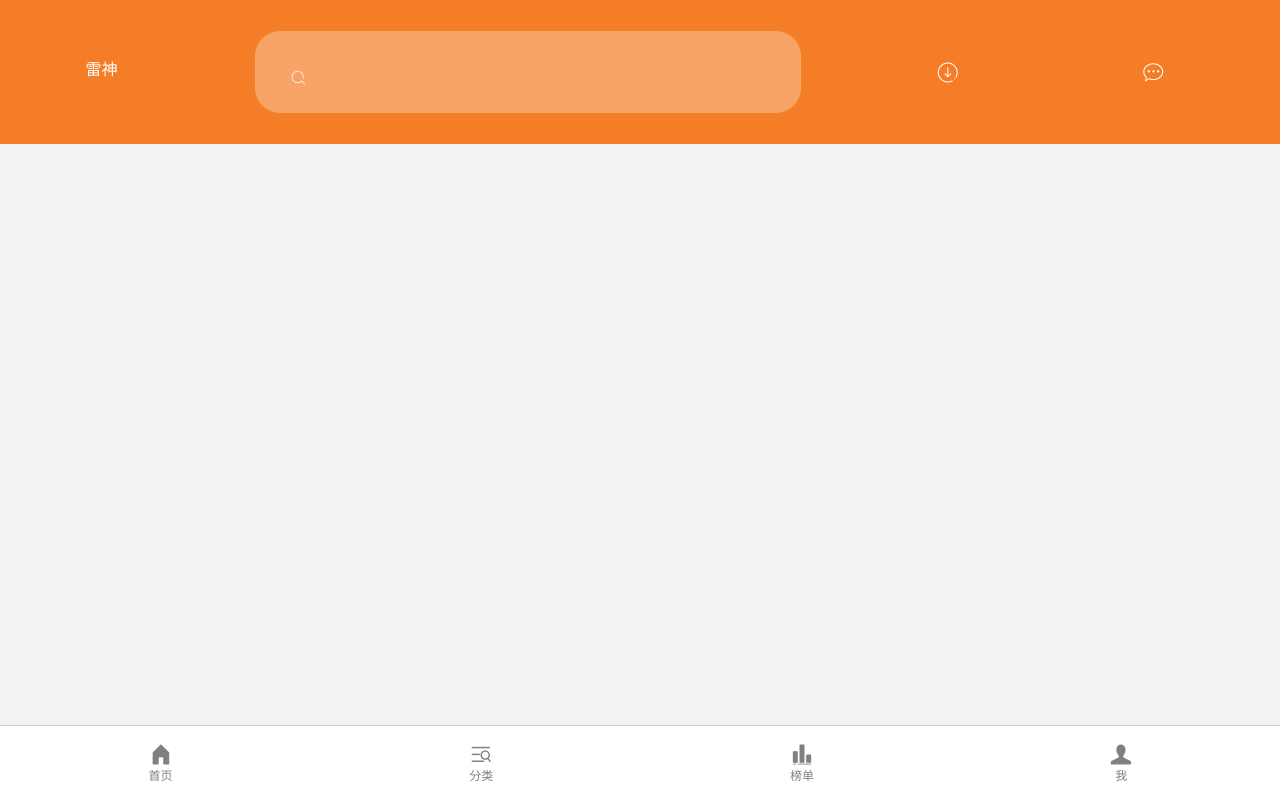
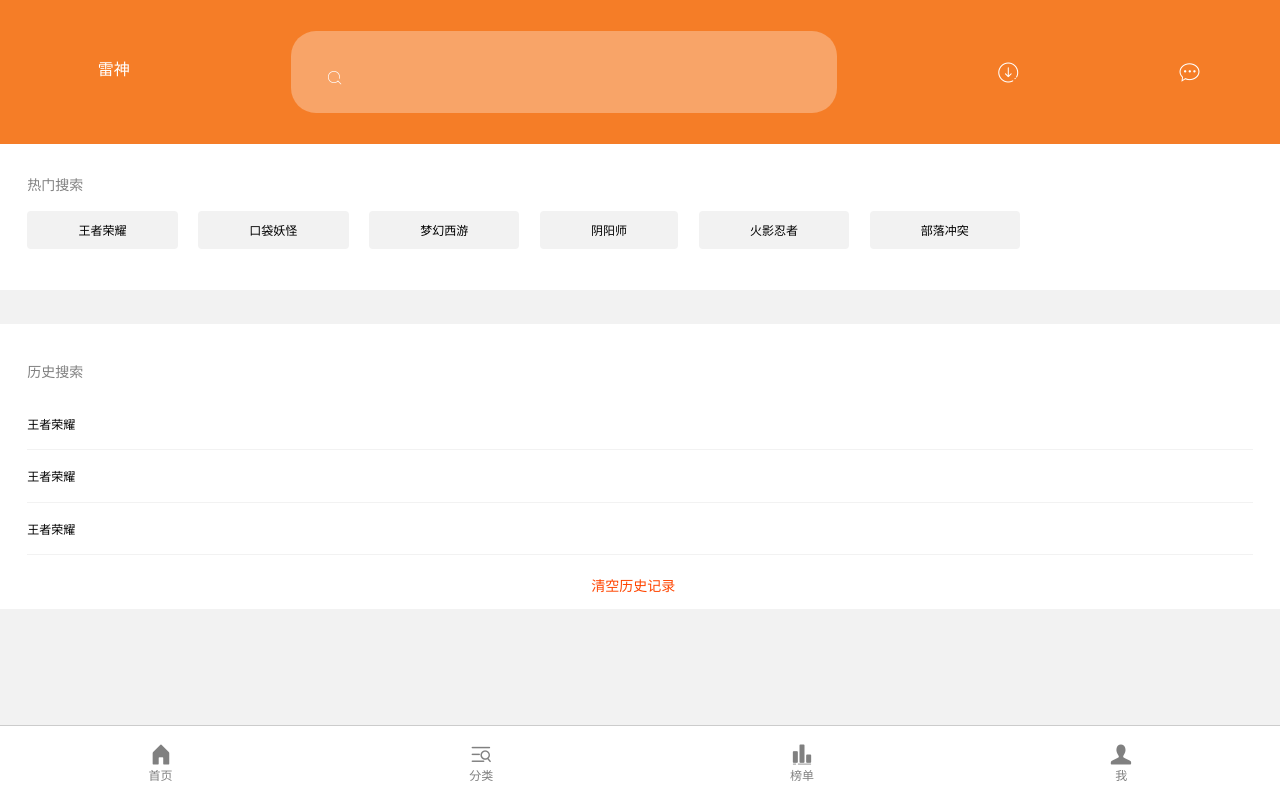
Before and after one commit to gyt95/react-game-center, a React (Create React App) app: page /search in a window 1280 px wide. Built offline with nearby package versions, Linux system fonts and the light colour scheme.

Commit message:
Add search page

```diff
--- a/src/App.js
+++ b/src/App.js
@@ -10,15 +10,12 @@ import Home from './components/Home/home';
 import Billboard from './components/Billboard/billboard';
 import Category from './components/Category/category';
 import My from './components/My/my';
+import Search from './components/Search/search';
 
 import createHistory from 'history/createBrowserHistory';
 const history = createHistory();
 
 class App extends Component {
-  // componentDidMount(){
-  //   var k = window.screen.height - 36 - 46;
-  //   this.refs.body.style.height = k + 'px';
-  // }
   render() {
     return (
       <div>
@@ -30,6 +27,7 @@ class App extends Component {
               <Route path="/category" component = { Category }/>
               <Route path="/billboard" component = { Billboard }/>
               <Route path="/my" component = { My }/>
+              <Route path="/search" component = { Search }/>
             </div>
             <Footer/>
           </div>
--- a/src/components/Footer/footer.js
+++ b/src/components/Footer/footer.js
@@ -1,8 +1,13 @@
 import React, { Component }  from 'react';
 import { NavLink } from 'react-router-dom';
+
 import './footer.scss';
 
 class Footer extends Component{
+    constructor(props) {
+        super(props);
+        this.locations = window.location.pathname;
+    }
     render(){
         return(
             <div className="footer">
--- a/src/components/Header/header.css
+++ b/src/components/Header/header.css
@@ -8,7 +8,7 @@
   justify-content: space-around;
 }
 
-.header span {
+.header .head-left {
   line-height: 3.1rem;
   color: #fff;
   font-size: 16px;
@@ -45,7 +45,3 @@
   line-height: 3.3rem;
   vertical-align: middle;
 }
-
-.header a {
-  width: 2rem;
-}
--- a/src/components/Header/header.js
+++ b/src/components/Header/header.js
@@ -3,14 +3,18 @@ import { Link } from 'react-router-dom';
 import './header.scss';
 
 class Header extends Component{
+    constructor(props) {
+        super(props);
+        this.locations = window.location.pathname;
+    }
     render(){
         return(
             <div className="header">
-                <span>雷神</span>
-                <div className="search-input">
+                <Link to="/" className="head-left">雷神</Link>
+                <Link to="/search" className="search-input">
                     <i className="iconfont icon-sousuo"></i>
                     <input type="text"/>
-                </div>
+                </Link>
                 <Link to="/download" className="download-btn">
                     <i className="iconfont icon-xiazai1"></i>
                 </Link>
--- a/src/components/Header/header.scss
+++ b/src/components/Header/header.scss
@@ -6,7 +6,7 @@
     padding: 0.5rem 0 0.9rem 0;
     display: flex;
     justify-content: space-around;
-    span{
+    .head-left{
         line-height: 3.1rem;
         color: #fff;
         font-size: 16px;
@@ -40,7 +40,7 @@
         line-height: 3.3rem;
         vertical-align: middle;
     }
-    a{
-        width: 2rem;
-    }
+    // a{
+    //     width: 2rem;
+    // }
 }
--- /dev/null
+++ b/src/components/Search/search.css
@@ -0,0 +1,99 @@
+.search-box {
+  background: #f2f2f2;
+}
+
+.search-box .hot-search {
+  margin-bottom: 1rem;
+  background: #fff;
+  padding: 0.6rem 0.8rem;
+}
+
+.search-box .hot-search li {
+  font-size: 12px;
+  display: inline-block;
+  background: #f2f2f2;
+  padding: 0.3rem 1.5rem;
+  margin: 0 0.6rem 0.6rem 0;
+  border-radius: 4px;
+}
+
+.search-box .history-search {
+  background: #fff;
+  padding: 0.6rem 0.8rem;
+}
+
+.search-box .history-search li {
+  font-size: 12px;
+  padding: 0.5rem 0;
+  border-bottom: 1px solid #f2f2f2;
+}
+
+.search-box span {
+  padding: 0.5rem 0;
+  color: grey;
+  display: block;
+}
+
+.search-box .clean-history {
+  background: #fff;
+  text-align: center;
+  color: orangered;
+  padding: 0 0.4rem 0.4rem 0;
+}
+
+.search-box .mask {
+  position: absolute;
+  top: 0;
+  left: 0;
+  right: 0;
+  bottom: 0;
+  margin: auto;
+  background: #000;
+  opacity: 0.3;
+  z-index: 5;
+  display: none;
+}
+
+.search-box .modal {
+  position: fixed;
+  top: 50%;
+  left: 50%;
+  transform: translate(-50%, -50%);
+  background: #fff;
+  z-index: 6;
+  width: 70%;
+  padding: 1rem;
+  border-radius: 5px;
+  display: none;
+}
+
+.search-box .modal p {
+  color: orangered;
+  padding-bottom: 0.5rem;
+  border-bottom: 1px solid orangered;
+}
+
+.search-box .modal span {
+  color: #000;
+}
+
+.search-box .modal .clean-btn {
+  margin-top: 2rem;
+  display: flex;
+  justify-content: space-between;
+}
+
+.search-box .modal input {
+  display: inline-block;
+  width: 45%;
+  padding: 0.5rem;
+  text-align: center;
+  outline: 0;
+}
+
+.search-box .modal input:nth-child(2) {
+  background: orangered;
+  color: #fff;
+  outline: 0;
+  border: 0;
+}
--- /dev/null
+++ b/src/components/Search/search.js
@@ -0,0 +1,60 @@
+import React,{ Component } from 'react';
+import './search.scss';
+
+class Search extends Component{
+    constructor(props){
+        super(props);
+        this.modalShow = this.modalShow.bind(this);
+        this.modalHide = this.modalHide.bind(this);
+        this.historyDel = this.historyDel.bind(this);
+    }
+    modalShow(){
+        this.refs.mask.style = 'display:block;'
+        this.refs.modal.style = 'display:block;'
+    }
+    modalHide(){
+        this.refs.mask.style = 'display:none;'
+        this.refs.modal.style = 'display:none;'
+    }
+    historyDel(){
+        console.log(this.refs.history)
+    }
+    render(){
+        return(
+            <div className="search-box">
+                <div className="hot-search">
+                    <span>热门搜索</span>
+                    <ul>
+                        <li>王者荣耀</li>
+                        <li>口袋妖怪</li>
+                        <li>梦幻西游</li>
+                        <li>阴阳师</li>
+                        <li>火影忍者</li>
+                        <li>部落冲突</li>
+                    </ul>
+                </div>
+                <div className="history-search" ref="history">
+                    <span>历史搜索</span>
+                    <ul>
+                        <li>王者荣耀</li>
+                        <li>王者荣耀</li>
+                        <li>王者荣耀</li>
+                    </ul>
+                </div>
+                <div className="clean-history" onClick = { this.modalShow }>
+                    清空历史记录
+                </div>
+                <div className="mask" ref="mask"></div>
+                <div className="modal" ref="modal">
+                    <p>清空</p>
+                    <span>是否清空历史记录？</span>
+                    <div className="clean-btn">
+                        <input type="submit" value="取消" onClick = { this.modalHide } />
+                        <input type="submit" value="确定" onClick = { this.historyDel }/>
+                    </div>
+                </div>
+            </div>
+        )
+    }
+}
+export default Search;
--- /dev/null
+++ b/src/components/Search/search.scss
@@ -0,0 +1,94 @@
+$f:#fff;
+$f2:#f2f2f2;
+$or:orangered;
+@mixin pad{
+    padding: 0.6rem 0.8rem;
+}
+.search-box{
+
+    background: $f2;
+    .hot-search{
+        margin-bottom: 1rem;
+        background: $f;
+        @include pad;
+        li{
+            font-size: 12px;
+            display: inline-block;
+            background: $f2;
+            padding: 0.3rem 1.5rem;
+            margin: 0 0.6rem 0.6rem 0;
+            border-radius: 4px;
+        }
+    }
+
+    .history-search{
+        background: $f;
+        @include pad;
+        li{
+            font-size: 12px;
+            padding: 0.5rem 0;
+            border-bottom: 1px solid $f2;
+        }
+    }
+    span{
+        padding: 0.5rem 0;
+        color: grey;
+        display: block;
+    }
+    .clean-history{
+        background: $f;
+        text-align: center;
+        color: $or;
+        padding: 0 0.4rem 0.4rem 0;
+    }
+    .mask{
+        position: absolute;
+        top: 0;
+        left: 0;
+        right: 0;
+        bottom: 0;
+        margin: auto;
+        background: #000;
+        opacity: 0.3;
+        z-index: 5;
+        display: none;
+    }
+    .modal{
+        position: fixed;
+        top: 50%;
+        left: 50%;
+        transform: translate(-50%, -50%);
+        background: $f;
+        z-index: 6;
+        width: 70%;
+        padding: 1rem;
+        border-radius: 5px;
+        display: none;
+        p{
+            color: $or;
+            padding-bottom: 0.5rem;
+            border-bottom: 1px solid $or;
+        }
+        span{
+            color: #000;
+        }
+        .clean-btn{
+            margin-top: 2rem;
+            display: flex;
+            justify-content: space-between
+        }
+        input{
+            display: inline-block;
+            width: 45%;
+            padding: 0.5rem;
+            text-align: center;
+            outline: 0;
+        }
+        input:nth-child(2){
+            background: $or;
+            color: $f;
+            outline: 0;
+            border: 0;
+        }
+    }
+}
```
Also changed, not shown: 1 other file (tests, documents, lock files or other folders).
